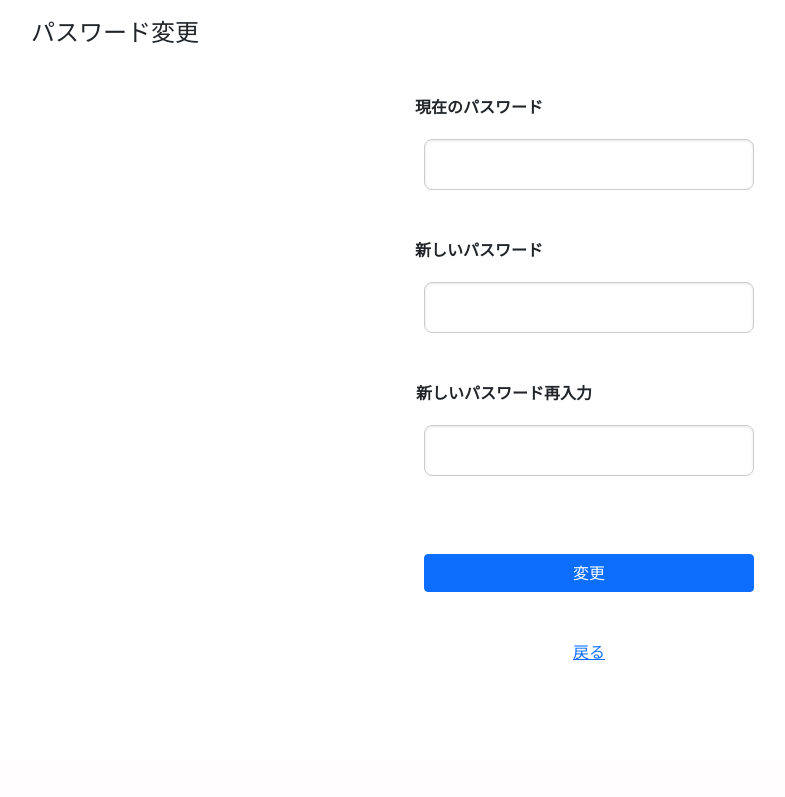
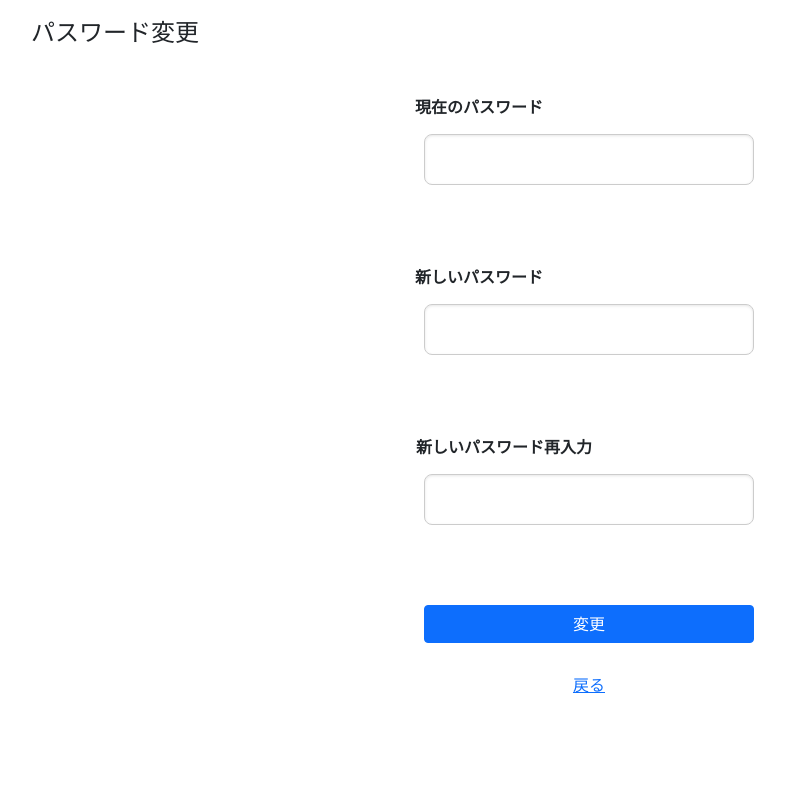
Before and after one commit to haruko-kobayashi1224/application1, a Django app: page /diary_app/change_password/ in a window 1280 px wide. Shown: the part 62-859 px from the top of the page, without its empty margins (51-836 px from the left). Before the commit the page ends 722 px from the top, so only its background shows below. Run offline with Django 5.2, Linux system fonts and the light colour scheme; the visitor is signed in with stand-in values (Sample User, id 1).

Commit message:
最終調整

```diff
--- a/diary/templates/change_password.html
+++ b/diary/templates/change_password.html
@@ -11,35 +11,36 @@
 label {
   display: block;
   font-weight: bold;
-  margin-bottom: 20px;
+  margin-bottom: 10px;
 }
 
 .form-group {
-  margin-bottom: 20px;
+  margin-top: 20px;
+  margin-bottom: 80px;
 }
 
  .form-buttons {
   text-align: center;
+
 }
 
 .form-label {
   display: block;
   font-weight: bold;
-  margin-bottom: 20px;
+  margin-bottom: 15px;
   margin-left: -220px;
 }
 
 .form-label-new{
   display: block;
   font-weight: bold;
-  margin-bottom: 20px;
+  margin-bottom: 15px;
   margin-left: -170px;
 }
 
 input[type="submit"] {
   width: 60%;
-  margin-top: 30px;
-  margin-bottom: 40px;
+  margin-bottom: 30px;
 }
 
 .form-control {
@@ -95,10 +96,10 @@ ul.errorlist {
     <form method="POST" class="mt-5 centered-form">
       {% csrf_token %}
 
-      <div class="form-group mb-5">
-        <div class ="text-center">
+      <div class="form-group text-center">
+        {% comment %} <div class ="text-center"> {% endcomment %}
           <label for="{{ password_change_form.id_for_label }}" class="form-label">現在のパスワード</label>
-        </div>
+        {% comment %} </div> {% endcomment %}
         <div class="input-area">
         {{ password_change_form.current_password }}
         {% if password_change_form.current_password.errors %}
@@ -107,10 +108,10 @@ ul.errorlist {
          </div>
       </div>
 
-      <div class="form-group  mb-5">
-        <div class ="text-center">
+      <div class="form-group text-center">
+        {% comment %} <div class ="text-center"> {% endcomment %}
           <label for="{{ password_change_form.id_for_label }}" class="form-label">新しいパスワード</label>
-        </div>
+        {% comment %} </div> {% endcomment %}
         <div class="input-area">
         {{ password_change_form.password }}
         {% if password_change_form.password.errors %}
@@ -119,10 +120,10 @@ ul.errorlist {
         </div>
       </div>
 
-      <div class="form-group  mb-5">
-        <div class ="text-center">
+      <div class="form-group text-center ">
+        {% comment %} <div class ="text-center"> {% endcomment %}
           <label for="{{ password_change_form.id_for_label }}" class="form-label-new">新しいパスワード再入力</label>
-        </div>
+        {% comment %} </div>   {% endcomment %}
         <div class="input-area">
         {{ password_change_form.confirm_password }}
         {% if password_change_form.confirm_password.errors %}
@@ -131,12 +132,12 @@ ul.errorlist {
         </div>
       </div>
 
-      <div class="form-buttons mt-3">
+      <div class="form-buttons">
         <input type="submit" value="変更" class="btn btn-primary">
       </div>
     </form>
 
-    <div class="text-center mt-2">
+    <div class="text-center">
     <a href="{% url 'diary_app:my_page' %}">戻る</a>
     </div>
 
--- a/diary/templates/my_page.html
+++ b/diary/templates/my_page.html
@@ -17,7 +17,7 @@
 
   .form-group {
     margin-top: 5px;
-    margin-bottom: 30px;
+    margin-bottom: 60px;
   }
 
   .form-buttons {
@@ -94,7 +94,7 @@ input[type="text"], input[type="email"] {
     </div>
   {% endif %}
 
-  <form method="POST" enctype="multipart/form-data" class="mt-3 centered-form">
+  <form method="POST" enctype="multipart/form-data" class="mt-4 centered-form">
     {% csrf_token %}
 
 
```
Also changed, not shown: diary/templates/home.html (+9 -2 lines).
